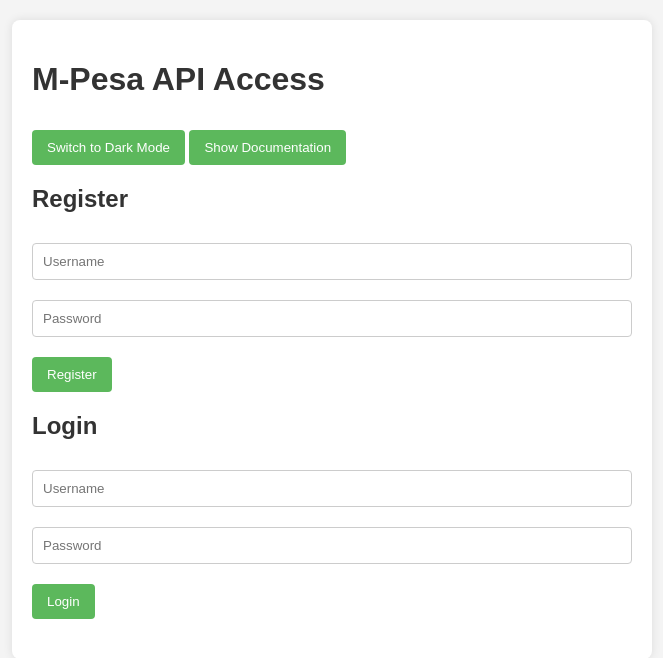
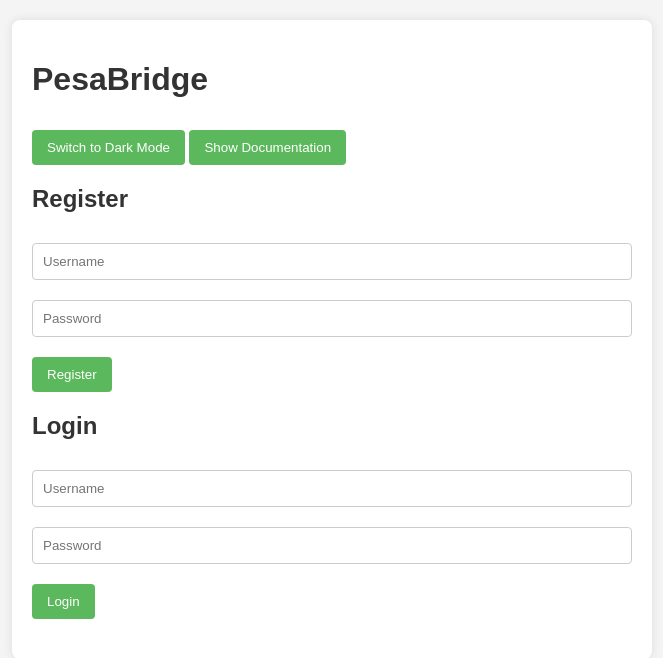
Before and after one commit to AgameraDanny/M-Pesa-API-Access, a website: page public/index.html in a window 1280 px wide. Shown: the whole page, without its empty margins (308-971 px from the left). Drawn offline with Linux system fonts and the light colour scheme.

Commit message:
Updated name
Title set to PesaBridge

```diff
--- a/public/index.html
+++ b/public/index.html
@@ -3,12 +3,12 @@
   <head>
     <meta charset="UTF-8" />
     <meta name="viewport" content="width=device-width, initial-scale=1.0" />
-    <title>M-Pesa API Access</title>
+    <title>PesaBridge - M-Pesa API Access</title>
     <link rel="stylesheet" href="styles.css" />
   </head>
   <body>
     <div class="container">
-      <h1>M-Pesa API Access</h1>
+      <h1>PesaBridge</h1>
 
       <button id="theme-toggle">Switch to Dark Mode</button>
 
```
